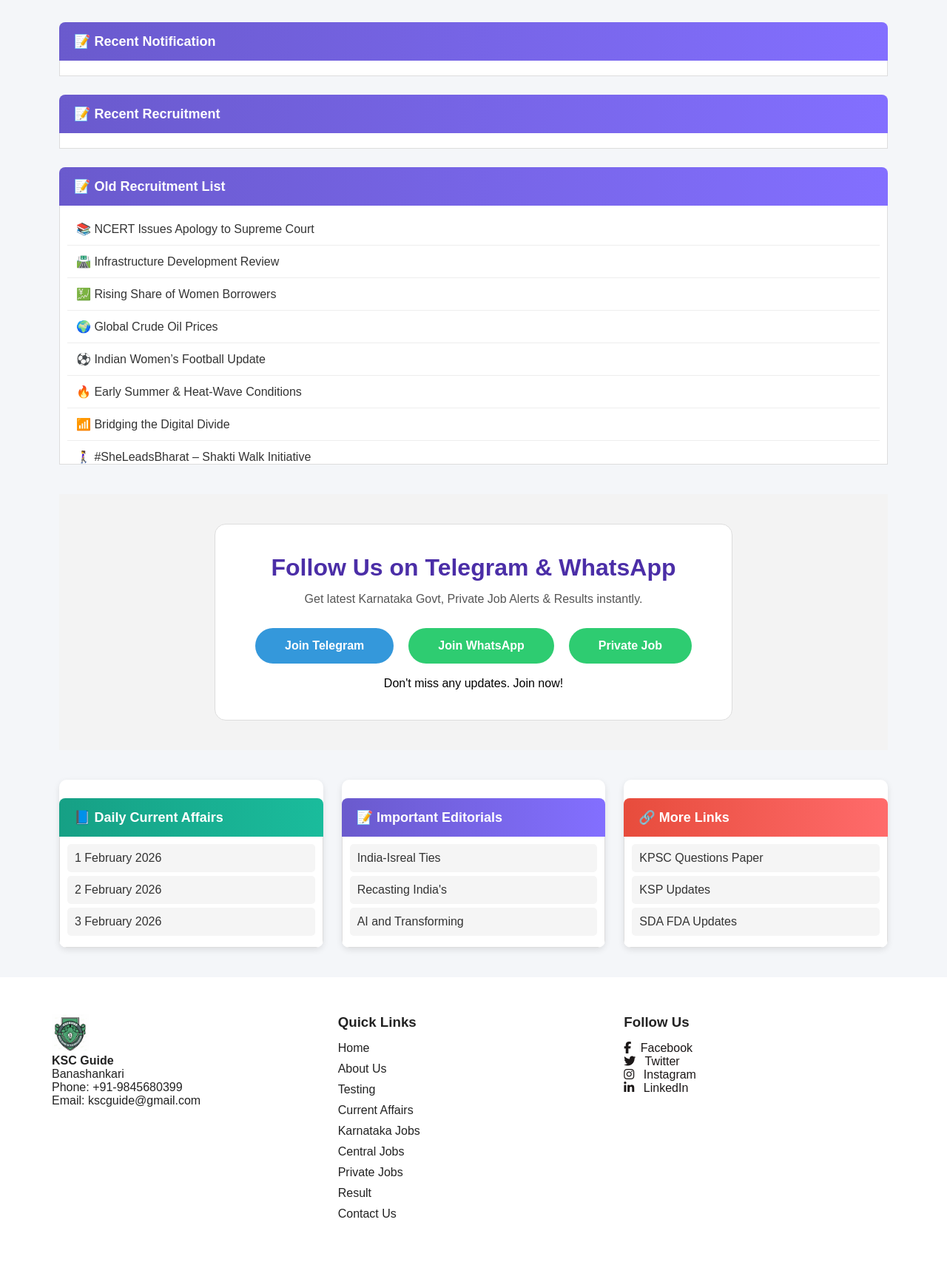
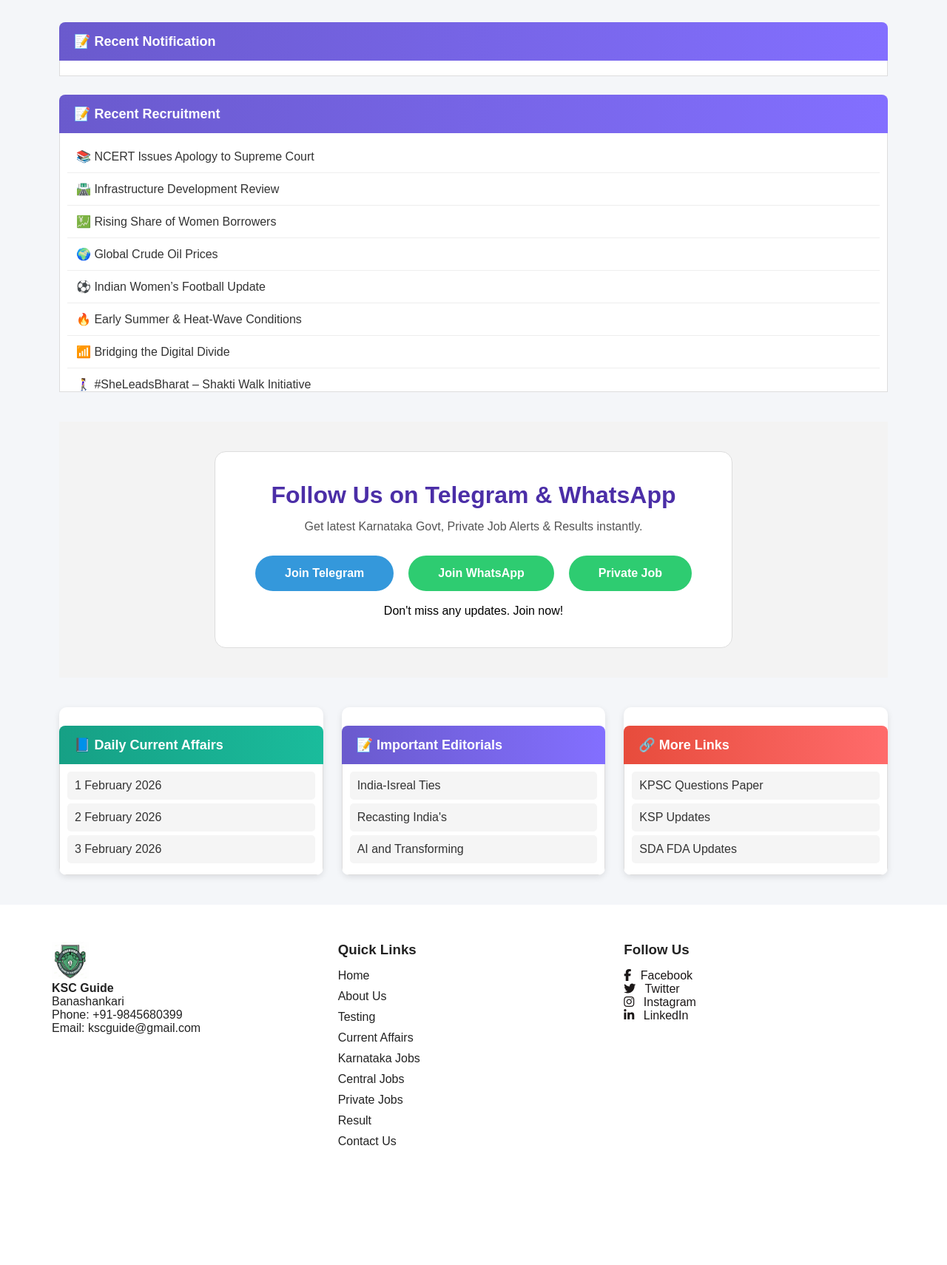
Before and after one commit to Karanperiyapatna/ksc-guide, a Flask app: page / in a window 1280 px wide. Shown: the part 181-1891 px from the top of the page at 74% size. After the commit the page ends 1729 px from the top, so only its background shows below. Run offline with Flask 3, Linux system fonts and the light colour scheme; data that the repository does not hold is empty.

Commit message:
reverted back

```diff
--- a/templates/index.html
+++ b/templates/index.html
@@ -233,52 +233,8 @@
 
 
 		<!--------------------------------------------------------------- Recent Recruitment -->
-
-		<script>
-
-			function loadRecentRecruitment(){
-
-			fetch("/api/jobs")
-			.then(res => res.json())
-			.then(data => {
-
-			let container=document.querySelector(".editorial-body");
-			container.innerHTML="";   // remove old static rows
-
-			data
-			.reverse()                // latest first
-			.slice(0,10)              // limit to 10
-			.forEach(job => {
-
-			let link=document.createElement("a");
-
-			link.href="updation.html?id="+job.id;
-			link.className="update-row";
-			link.innerText="📢 " + (job.title || job.post_name);
-
-			container.appendChild(link);
-
-			});
-
-			});
-
-			}
-
-			document.addEventListener("DOMContentLoaded",loadRecentRecruitment);
-
-		</script>
-
-
 		<div class="card-header purple-header">
 			📝 Recent Recruitment
-		</div>
-
-		<div class="card-body editorial-body">
-		</div>
-
-
-		<div class="card-header purple-header">
-			📝 Old Recruitment List
 		</div>
 
 		<div class="card-body editorial-body">
```
